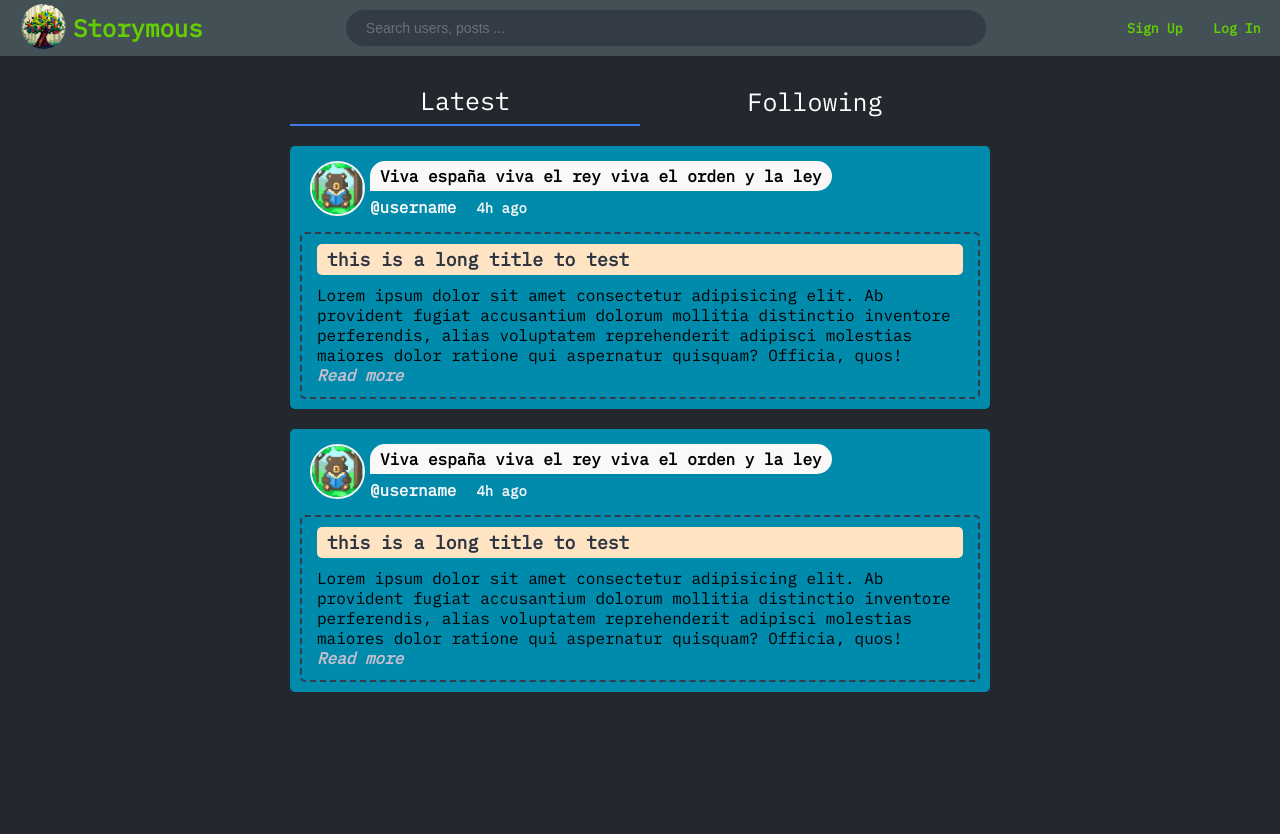
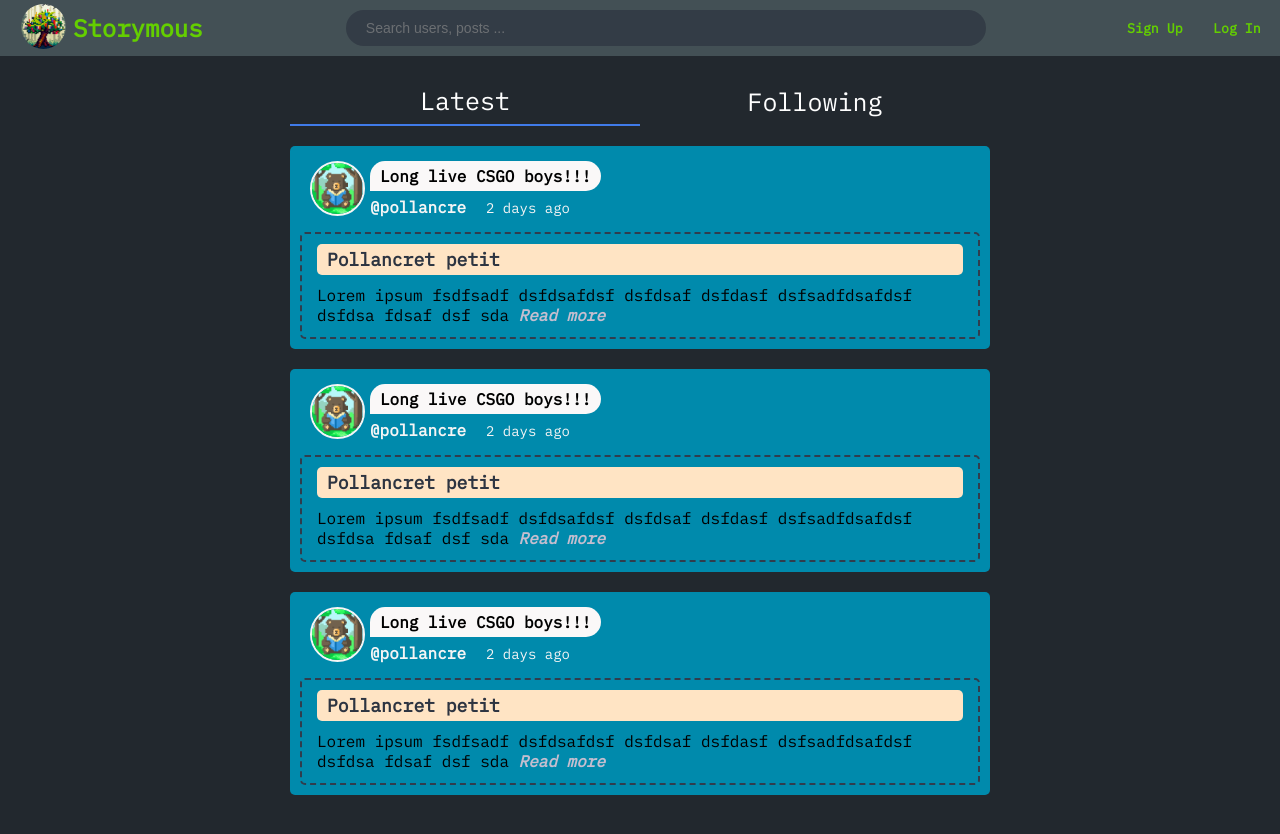
Before and after one commit to aleixfortm/storymous, a Vue app: page /home in a window 1280 px wide. Shown: the top 834 px of the page. After the commit the page ends 800 px from the top, so only its background shows below. Built offline with nearby package versions, Linux system fonts and the light colour scheme.

Commit message:
added changes

```diff
--- a/src/components/layout/BlockFrame.vue
+++ b/src/components/layout/BlockFrame.vue
@@ -15,7 +15,7 @@
 }
 
 .section {
-    height: 3000px;
+    height: fit-content;
     max-width: 700px;
     margin: auto;
 }
--- a/src/components/layout/PostContainer.vue
+++ b/src/components/layout/PostContainer.vue
@@ -8,12 +8,12 @@
                     </a>
                 </div>
                 <div class="story__user-info-container">
-                    <div class="story__user-comment-container"><div class="story__user-comment cur-def"> Viva españa viva el rey viva el orden y la ley </div></div>
+                    <div class="story__user-comment-container"><div class="story__user-comment cur-def"> {{ postComment }} </div></div>
                     <div class="story__username cur-pnt">
                         <a href="" style="color: inherit; text-decoration: none;">
-                            <span class="lower" style="color: whitesmoke;"><b>@</b></span><b class="story__user-name">username</b>
+                            <span class="lower" style="color: whitesmoke;"><b>@</b></span><b class="story__user-name">{{ username }}</b>
                         </a>
-                            <span class="story__username-date lower cur-def">4h ago</span>
+                            <span class="story__username-date lower cur-def">{{ date }}</span>
 
                     </div>
                 </div>
@@ -22,21 +22,17 @@
                 <article class="story__article">
                     <div class="story__upper">
                         <div class="story__title-container">
-                            <h2 class="story__title"> this is a long title to test </h2>
+                            <h2 class="story__title">{{ title }}</h2>
                         </div>
                     </div>
                     <p class="story__content">
-                        Lorem ipsum dolor sit amet consectetur adipisicing elit. Ab provident fugiat accusantium dolorum mollitia distinctio inventore perferendis, alias voluptatem reprehenderit adipisci molestias maiores dolor ratione qui aspernatur quisquam? Officia, quos!
+                        {{ content }}
                         <b class="readmore-button"><em>Read more</em></b>
 
                     </p>
                 </article>
             </a>
         </div>
-        <!--
-        <span class="title">{{ title }}</span>
-        <p class="content">{{ content }}</p>
-        -->
     </feed-container>
 
 </template>
@@ -51,7 +47,7 @@ export default {
     components: {
         FeedContainer
     },
-    props: ["title", "content"]
+    props: ["title", "content", "username", "postComment", "date"]
 }
 
 </script>
@@ -229,7 +225,7 @@ export default {
     margin: 0 0 0 20px;
     font-size: 14px;
     color: whitesmoke;
-    font-weight: bolder;
+    font-weight: normal;
 }
 
 .story__user-name {
--- a/src/pages/HomePage.vue
+++ b/src/pages/HomePage.vue
@@ -18,7 +18,10 @@
         v-for="post in posts"
         :key="post.id"
         :title="post.title"
-        :content="post.content">
+        :content="post.content"
+        :username="post.username"
+        :postComment="post.postComment"
+        :date="post.date">
     </post-container>
 
 </template>
@@ -38,8 +41,31 @@ export default {
     data() {
         return {
             posts: [
-                { id: '1', title: 'Pollancret petit', content: 'Lorem ipsum fsdfsadf dsfdsafdsf dsfdsaf dsfdasf dsfsadfdsafdsf dsfdsa fdsaf dsf sda' },
-                { id: '2', title: 'Ato mar porc ulo', content: 'sdfsdfsdfdsfds fdsf dsafd sfdsf dsfsd fds fsdf sdfds fdsa afsdf dsf sdaf dfadsfdsafdsfds fdsf asdfdas f' },
+                {
+                    id: '1',
+                    title: 'Pollancret petit',
+                    content: 'Lorem ipsum fsdfsadf dsfdsafdsf dsfdsaf dsfdasf dsfsadfdsafdsf dsfdsa fdsaf dsf sda',
+                    username: "pollancre",
+                    postComment: "Long live CSGO boys!!!",
+                    date: "2 days ago",
+                },
+                {
+                    id: '1',
+                    title: 'Pollancret petit',
+                    content: 'Lorem ipsum fsdfsadf dsfdsafdsf dsfdsaf dsfdasf dsfsadfdsafdsf dsfdsa fdsaf dsf sda',
+                    username: "pollancre",
+                    postComment: "Long live CSGO boys!!!",
+                    date: "2 days ago",
+                },
+                {
+                    id: '1',
+                    title: 'Pollancret petit',
+                    content: 'Lorem ipsum fsdfsadf dsfdsafdsf dsfdsaf dsfdasf dsfsadfdsafdsf dsfdsa fdsaf dsf sda',
+                    username: "pollancre",
+                    postComment: "Long live CSGO boys!!!",
+                    date: "2 days ago",
+                },
+
             ],
             selectedTab: 'latest',
         }
```
